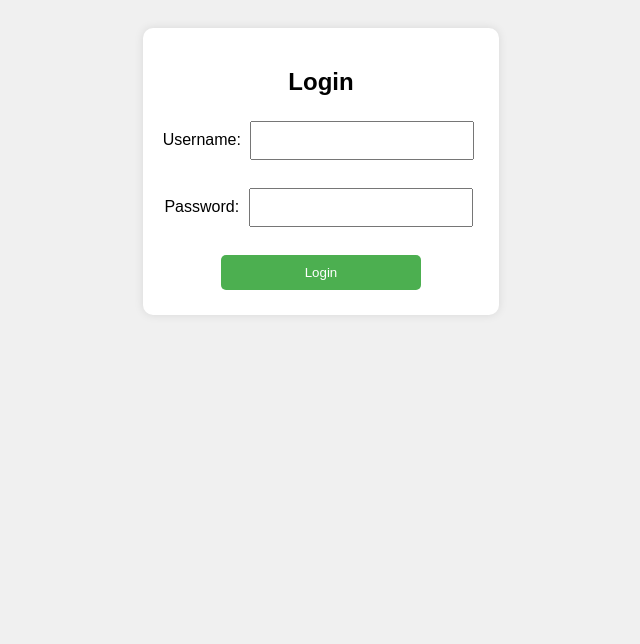
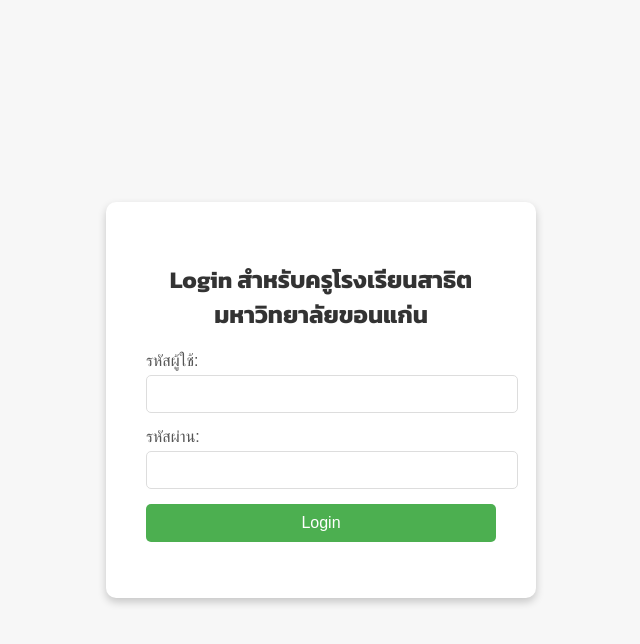
Before and after one commit to election-thai/ElectionThai, a plain HTML site: page index.html in a window 1280 px wide. Shown: the whole page, without its empty margins (319-959 px from the left). Drawn offline with Linux system fonts and the light colour scheme; a web font is replaced by a local one.

Commit message:
Update index.html

```diff
--- a/index.html
+++ b/index.html
@@ -1,40 +1,118 @@
 <!DOCTYPE html>
-<html lang="en">
+<html lang="th">
 <head>
     <meta charset="UTF-8">
     <meta name="viewport" content="width=device-width, initial-scale=1.0">
-    <title>Election Voting System</title>
-    <link rel="stylesheet" href="style.css">
+    <link rel="preconnect" href="https://fonts.googleapis.com">
+    <link rel="preconnect" href="https://fonts.gstatic.com" crossorigin>
+    <link href="https://fonts.googleapis.com/css2?family=Bai+Jamjuree:wght@300;400;500;600;700&family=Kanit:wght@300;400;500;600;700&display=swap" rel="stylesheet">
+    <title>Login - ครูโรงเรียนสาธิตมหาวิทยาลัยขอนแก่น</title>
+    <style>
+        body {
+            margin: 0;
+            padding: 0;
+            font-family: 'Bai Jamjuree', sans-serif;
+            background-color: #f7f7f7;
+            display: flex;
+            justify-content: center;
+            align-items: center;
+            height: 100vh;
+        }
+
+        .login-container {
+            background-color: #ffffff;
+            box-shadow: 0 4px 8px rgba(0, 0, 0, 0.2);
+            border-radius: 10px;
+            padding: 40px;
+            width: 350px;
+            text-align: center;
+        }
+
+        h2 {
+            font-family: 'Kanit', sans-serif;
+            color: #333;
+            margin-bottom: 20px;
+        }
+
+        .input-group {
+            margin-bottom: 15px;
+            text-align: left;
+        }
+
+        .input-group label {
+            display: block;
+            font-weight: 500;
+            margin-bottom: 5px;
+            color: #555;
+        }
+
+        .input-group input {
+            width: 100%;
+            padding: 10px;
+            border: 1px solid #ddd;
+            border-radius: 5px;
+            font-size: 14px;
+        }
+
+        .input-group input:focus {
+            outline: none;
+            border-color: #4CAF50;
+        }
+
+        button {
+            width: 100%;
+            padding: 10px;
+            background-color: #4CAF50;
+            color: white;
+            border: none;
+            border-radius: 5px;
+            cursor: pointer;
+            font-size: 16px;
+        }
+
+        button:hover {
+            background-color: #45a049;
+        }
+
+        .error-message {
+            color: red;
+            margin-top: 10px;
+        }
+    </style>
 </head>
 <body>
-    <!-- Login Form -->
-    <div id="login">
-        <h2>Login</h2>
-        <label for="username">Username:</label>
-        <input type="text" id="username"><br><br>
-        <label for="password">Password:</label>
-        <input type="password" id="password"><br><br>
-        <button onclick="login()">Login</button>
+    <div class="login-container">
+        <h2>Login สำหรับครูโรงเรียนสาธิตมหาวิทยาลัยขอนแก่น</h2>
+        <form id="loginForm" onsubmit="return login(event)">
+            <div class="input-group">
+                <label for="username">รหัสผู้ใช้:</label>
+                <input type="text" id="username" name="username" required>
+            </div>
+            <div class="input-group">
+                <label for="password">รหัสผ่าน:</label>
+                <input type="password" id="password" name="password" required>
+            </div>
+            <button type="submit">Login</button>
+            <p id="error" class="error-message"></p>
+        </form>
     </div>
 
-    <!-- Voting Form -->
-    <div id="vote" style="display:none;">
-        <h2>Vote for Your Candidate</h2>
-        <label for="candidate">Choose your candidate:</label>
-        <select id="candidate">
-            <option value="Candidate 1">Candidate 1</option>
-            <option value="Candidate 2">Candidate 2</option>
-            <option value="Candidate 3">Candidate 3</option>
-        </select><br><br>
-        <button onclick="submitVote()">Submit Vote</button>
-    </div>
+    <script>
+        // ฟังก์ชันสำหรับล็อกอิน (ยังไม่มีการเชื่อมต่อจริง)
+        function login(event) {
+            event.preventDefault();
+            const username = document.getElementById('username').value;
+            const password = document.getElementById('password').value;
 
-    <!-- Results Section -->
-    <div id="result" style="display:none;">
-        <h2>Voting Results</h2>
-        <div id="resultsContent"></div>
-    </div>
-
-    <script src="script.js"></script>
+            // ตัวอย่างตรวจสอบ Username และ Password
+            if (username === "teacher" && password === "1234") {
+                alert("ยินดีต้อนรับเข้าสู่ระบบ!");
+                document.getElementById('error').textContent = "";
+                // ไปยังหน้าถัดไปหรือดำเนินการเพิ่มเติม
+            } else {
+                document.getElementById('error').textContent = "รหัสผู้ใช้หรือรหัสผ่านไม่ถูกต้อง!";
+            }
+        }
+    </script>
 </body>
 </html>
```
